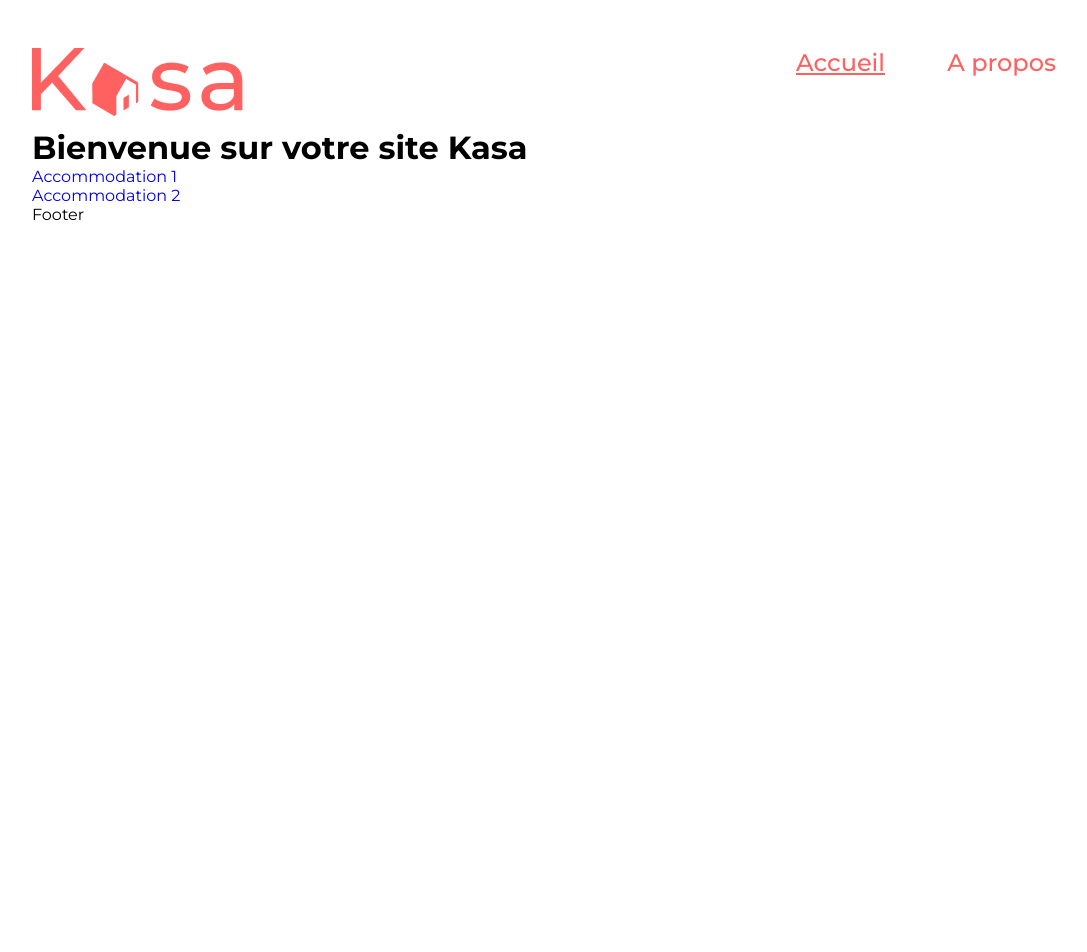
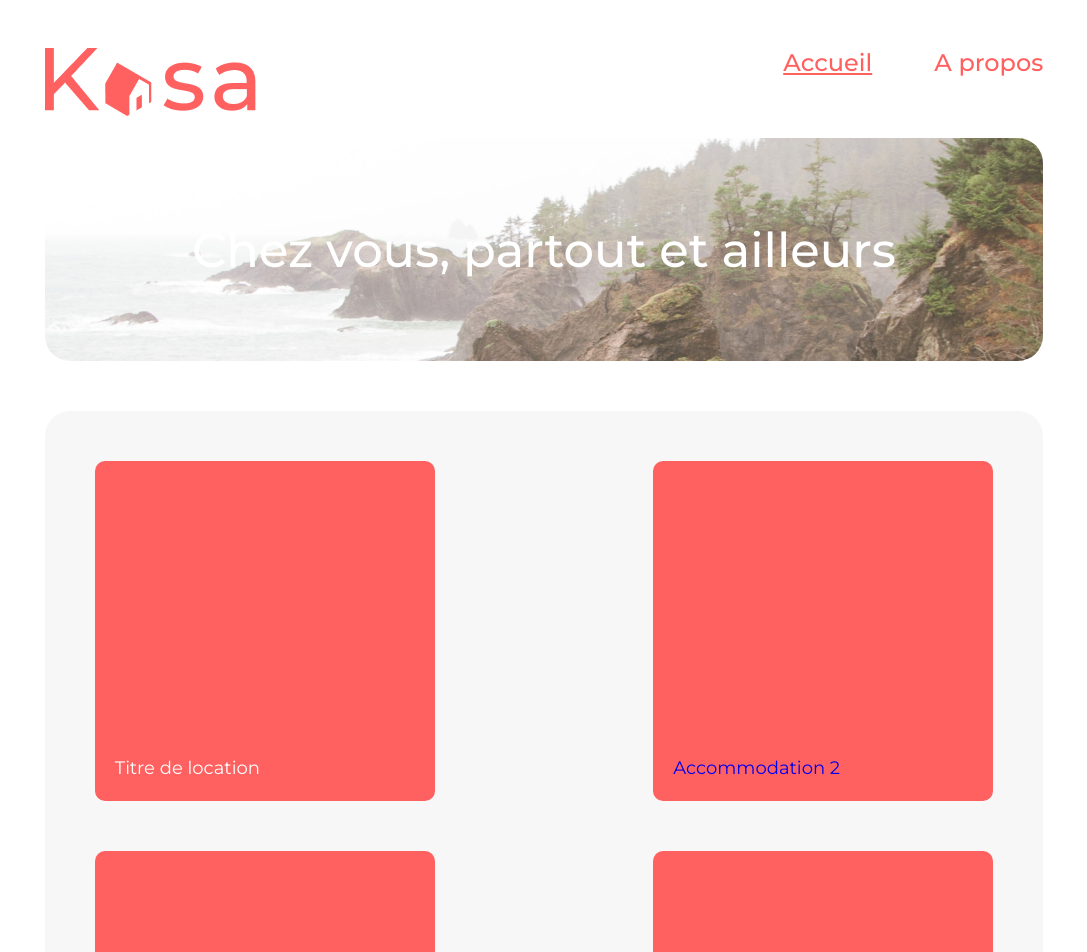
Before and after one commit to CelieBlue/kasa, a React (Create React App) app: page / in a window 1280 px wide. Shown: the top 952 px of the page, without its empty margins (96-1183 px from the left). Before the commit the page ends 800 px from the top, so only its background shows below. Built offline with nearby package versions, Linux system fonts and the light colour scheme.

Commit message:
Suppression de node_modules et réinstallation de react - Création de la bannière et des cards dans la page Home - Création de Home.css

```diff
--- a/package.json
+++ b/package.json
@@ -6,6 +6,7 @@
     "@testing-library/jest-dom": "^5.16.5",
     "@testing-library/react": "^13.4.0",
     "@testing-library/user-event": "^13.5.0",
+    "prop-types": "^15.8.1",
     "react": "^18.2.0",
     "react-dom": "^18.2.0",
     "react-router-dom": "^6.6.1",
--- /dev/null
+++ b/src/Styles/Home.css
@@ -0,0 +1,51 @@
+.banner {
+    width: 100%;
+    height: 223px;
+    margin-top: 50px;
+    background-image: url("../assets/bannerImg.png");
+    background-repeat: no-repeat;
+    background-blend-mode: darken;
+    display:flex;
+    justify-content: center;
+    align-items: center;
+    border-radius: 25px;
+}
+
+.banner h1 {
+    font-size: 48px;
+    font-weight: 500;
+    line-height: 68px;
+    color: var(--white);
+}
+
+.accomodation {
+    width: 100%;
+    height: 100%;
+    margin-top: 50px;
+    padding:50px;
+    background-color: var(--cleargrey);
+    border-radius: 25px;
+    display:flex;
+    flex-wrap: wrap;
+    gap: 50px;
+    justify-content: space-between;
+
+}
+
+.card {
+    width:340px;
+    height:340px;
+    background-color: var(--corail);
+    /* background: linear-gradient(180deg, rgba(255, 255, 255, 0)0%, rgba(0, 0, 0, 0.5) 100%); */
+    border-radius: 10px;
+    display: flex;
+    align-items: flex-end;
+    padding: 20px;
+}
+
+.card span {
+    color: var(--white);
+    font-size: 18px;
+    font-weight: 500px;
+    line-height: 26px;
+}
--- a/src/Styles/Layout.css
+++ b/src/Styles/Layout.css
@@ -16,7 +16,7 @@
 }
 
 .container {
-    width: 80%;
+    width: 78%;
     margin: 3em auto;
     font-family: "Montserrat", Arial, Helvetica, sans-serif;
 }
--- a/src/index.jsx
+++ b/src/index.jsx
@@ -1,5 +1,5 @@
 import React from 'react';
-import ReactDOM from 'react-dom';
+import ReactDOM from 'react-dom/client';
 import {
   createBrowserRouter,
   RouterProvider,
--- a/src/pages/Home.jsx
+++ b/src/pages/Home.jsx
@@ -1,13 +1,37 @@
 import React from 'react';
 import { Link } from 'react-router-dom';
+import '../Styles/Home.css';
 
 export default function Home() {
   return (
-    <>
-      <h1>Bienvenue sur votre site Kasa</h1>
-      <Link to="/Accomodation/1">Accommodation 1</Link>
-      <br />
-      <Link to="/Accomodation/2">Accommodation 2</Link>
-    </>
+  <>
+      <div className="banner">
+        <h1>Chez vous, partout et ailleurs</h1>
+      </div>
+
+      <div className="accomodation">
+        <Link to="/Accomodation/1">
+          <div className="card">
+              <span>Titre de location</span>
+          </div>
+        </Link>
+
+        <div className="card">
+          <span><Link to="/Accomodation/2">Accommodation 2</Link></span>
+        </div>
+        <div className="card">
+          <span><Link to="/Accomodation/3">Accommodation 3</Link></span>
+        </div>
+        <div className="card">
+          <span><Link to="/Accomodation/4">Accommodation 4</Link></span>
+        </div>
+        <div className="card">
+          <span><Link to="/Accomodation/5">Accommodation 5</Link></span>
+        </div>
+        <div className="card">
+          <span><Link to="/Accomodation/6">Accommodation 6</Link></span>
+        </div>
+      </div>
+  </>
   )
 }
```
Also changed, not shown: src/Components/Card.jsx (added, +11 -0 lines), src/assets/bannerImg.png (added), 1 other file (tests, documents, lock files or other folders).
